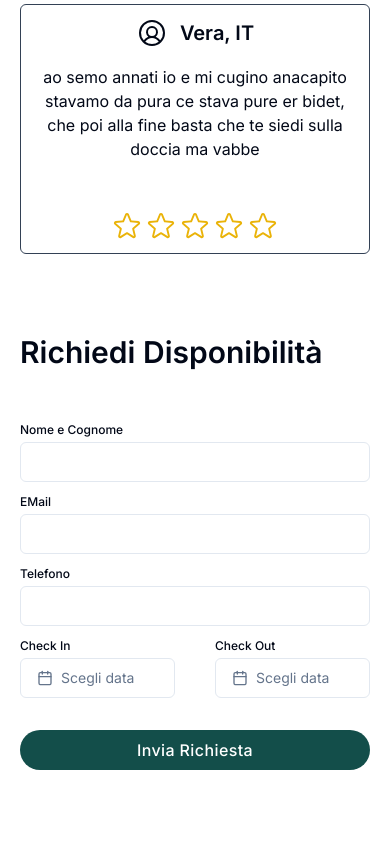
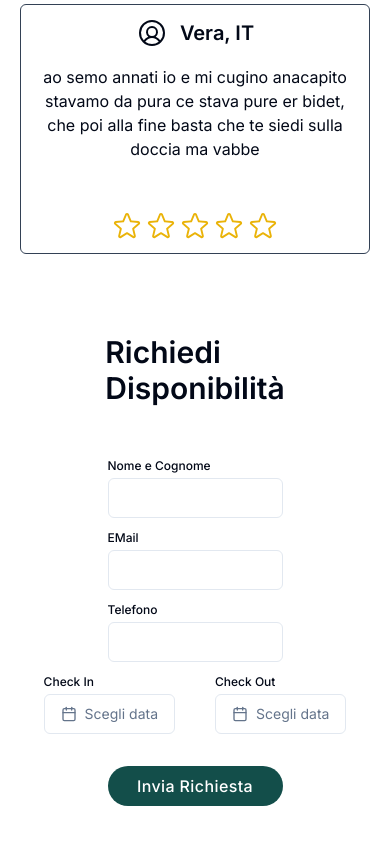
Before and after one commit to Basilico-Studio/casa-hermes, a Next.js app: page / in a window 390 px wide. Shown: the part 2872-3716 px from the top of the page. Before the commit the page ends 3682 px from the top, so only its background shows below. Built offline with nearby package versions, Linux system fonts and the light colour scheme.

Commit message:
small fix

```diff
--- a/src/app/components/contact-form.tsx
+++ b/src/app/components/contact-form.tsx
@@ -16,7 +16,8 @@ const ContactForm = () => {
   };
 
   return (
-    <Form onSubmit={onSubmit} {...form} className="py-10 flex flex-col gap-3">
+    <div className="flex justify-center">
+      <Form onSubmit={onSubmit} {...form} className="py-10 w-1/2 flex flex-col items-center gap-3">
         <h2 className="font-semibold text-3xl pb-10">Richiedi Disponibilità</h2>
         <TextInput name="nomeCognome" label="Nome e Cognome" />
         <TextInput name="email" label="EMail" />
@@ -25,8 +26,9 @@ const ContactForm = () => {
           <DateInput name="checkin" label="Check In" />
           <DateInput name="checkout" label="Check Out" />
         </div>
-      <Button className="bg-teal-900 text-white w-full md:w-1/5 mt-5">Invia Richiesta</Button>
+        <Button className="bg-teal-900 text-white w-full md:w-2/5 mt-5">Invia Richiesta</Button>
       </Form>
+    </div>
   );
 };
 
```
Lines whose indentation alone changed are shown as unchanged.
